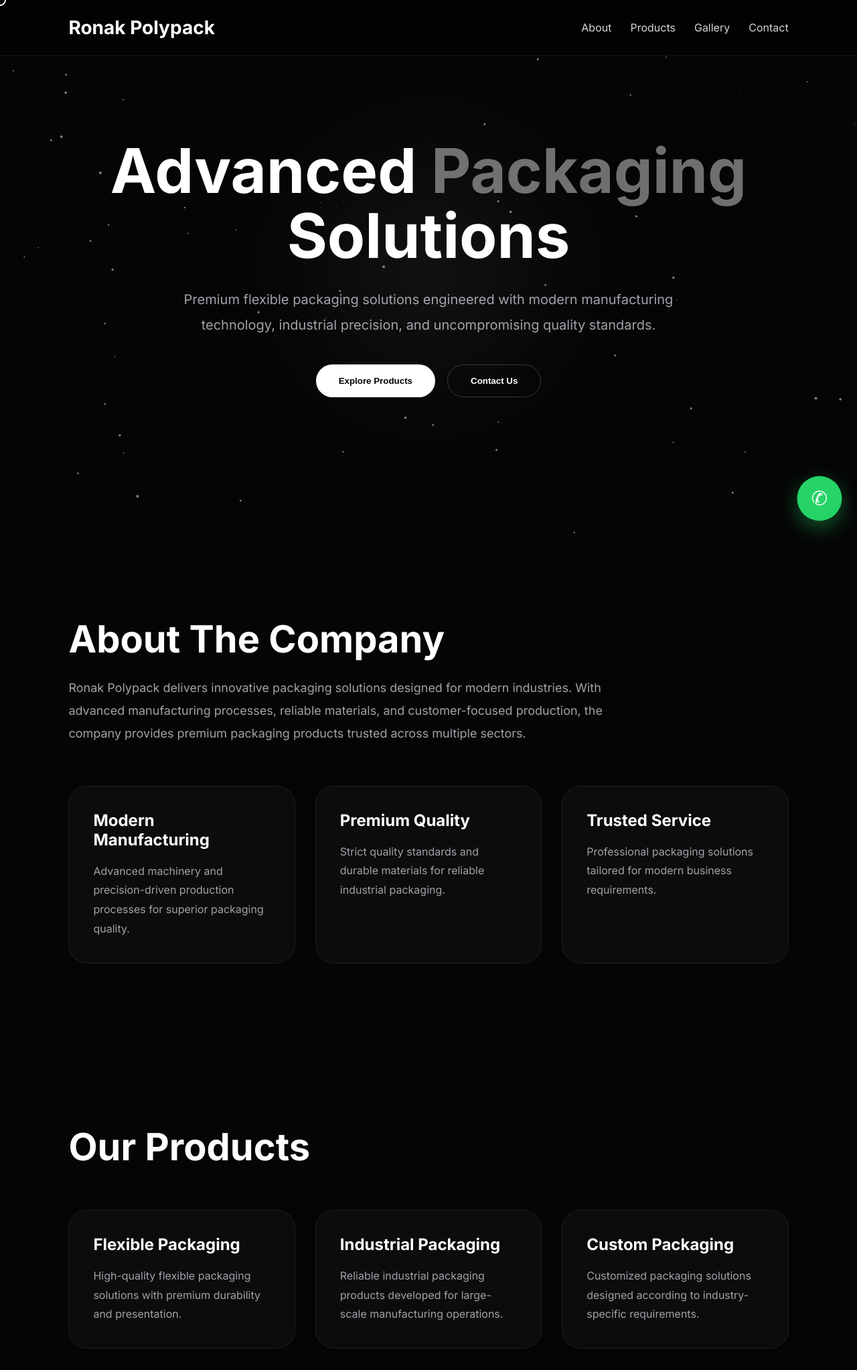
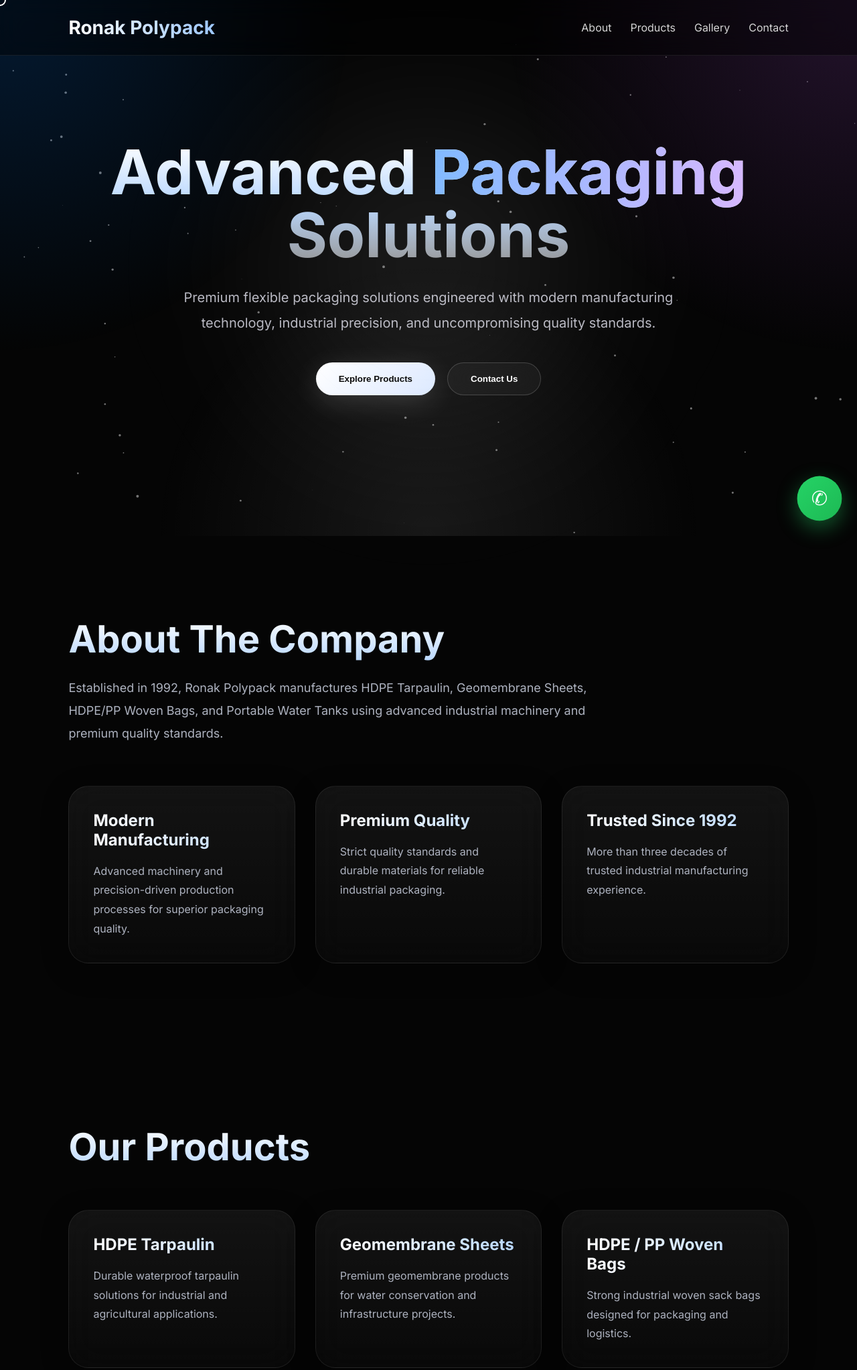
Before and after one commit to Mahin98250/Ronak-Polypack, a plain HTML site: page index.html in a window 1280 px wide. Shown: the top 2045 px of the page at 67% size. Drawn offline with Linux system fonts and the light colour scheme.

Commit message:
Add Apple-style gradients and glow effects

```diff
--- a/index.html
+++ b/index.html
@@ -10,43 +10,63 @@
 <style>
 *{margin:0;padding:0;box-sizing:border-box;scroll-behavior:smooth}
 body{font-family:'Inter',sans-serif;background:#050505;color:white;overflow-x:hidden;cursor:none}
-canvas{position:fixed;top:0;left:0;width:100%;height:100%;z-index:-1}
+canvas{position:fixed;top:0;left:0;width:100%;height:100%;z-index:-2}
+.gradient-bg{position:fixed;inset:0;z-index:-1;background:
+radial-gradient(circle at top left,rgba(0,122,255,.18),transparent 35%),
+radial-gradient(circle at top right,rgba(175,82,222,.18),transparent 35%),
+radial-gradient(circle at bottom center,rgba(255,255,255,.08),transparent 40%)}
 .cursor{width:18px;height:18px;border:2px solid white;border-radius:50%;position:fixed;pointer-events:none;transform:translate(-50%,-50%);z-index:9999;transition:transform .1s ease}
-.loader{position:fixed;inset:0;background:black;display:flex;justify-content:center;align-items:center;z-index:10000;transition:1s ease}.loader.hidden{opacity:0;visibility:hidden}.loader h1{font-size:42px;letter-spacing:3px;color:white;animation:pulse 1.5s infinite}
+.loader{position:fixed;inset:0;background:black;display:flex;justify-content:center;align-items:center;z-index:10000;transition:1s ease}.loader.hidden{opacity:0;visibility:hidden}.loader h1{font-size:42px;letter-spacing:4px;background:linear-gradient(90deg,#fff,#8ec5ff,#d7b8ff);-webkit-background-clip:text;-webkit-text-fill-color:transparent;animation:pulse 1.5s infinite}
 nav{position:fixed;top:0;width:100%;display:flex;justify-content:space-between;align-items:center;padding:24px 8%;background:rgba(0,0,0,.45);backdrop-filter:blur(18px);border-bottom:1px solid rgba(255,255,255,.08);z-index:1000;transition:.3s}
-nav.scrolled{padding:18px 8%;background:rgba(0,0,0,.85)}nav h1{font-size:28px;font-weight:700}nav div{display:flex;gap:28px}nav a{text-decoration:none;color:#d4d4d4;transition:.3s}nav a:hover{color:white}
-.hero{height:100vh;display:flex;flex-direction:column;justify-content:center;align-items:center;text-align:center;padding:20px;position:relative}.hero::before{content:'';position:absolute;width:500px;height:500px;background:radial-gradient(circle,rgba(255,255,255,.08),transparent 70%);filter:blur(80px)}
-.hero h2{font-size:92px;max-width:1000px;line-height:1.05;animation:fadeUp 1s ease}.hero span{color:#6f6f6f}.hero p{margin-top:28px;max-width:760px;font-size:20px;line-height:1.9;color:#a1a1aa;animation:fadeUp 1.5s ease}.buttons{display:flex;gap:18px;margin-top:40px;animation:fadeUp 2s ease}.btn{padding:16px 34px;border-radius:999px;border:none;font-weight:700;cursor:pointer;transition:.3s}.primary{background:white;color:black}.secondary{background:transparent;color:white;border:1px solid rgba(255,255,255,.2)}.primary:hover,.secondary:hover{transform:translateY(-5px) scale(1.03)}.secondary:hover{background:white;color:black}
-section{padding:120px 8%}.title{font-size:56px;margin-bottom:22px}.text{max-width:850px;color:#a1a1aa;line-height:1.9;font-size:18px}.cards{display:grid;grid-template-columns:repeat(auto-fit,minmax(260px,1fr));gap:30px;margin-top:60px}.card{background:rgba(255,255,255,.03);padding:36px;border-radius:28px;border:1px solid rgba(255,255,255,.08);backdrop-filter:blur(18px);transition:.35s}.card:hover{transform:translateY(-10px) rotateX(4deg);border-color:rgba(255,255,255,.18);box-shadow:0 20px 50px rgba(255,255,255,.05)}.card h3{margin-bottom:18px;font-size:24px}.card p{color:#a1a1aa;line-height:1.8}
-.gallery{display:grid;grid-template-columns:repeat(auto-fit,minmax(280px,1fr));gap:24px;margin-top:50px}.gallery img{width:100%;height:260px;object-fit:cover;border-radius:28px;border:1px solid rgba(255,255,255,.08);transition:.4s}.gallery img:hover{transform:scale(1.03)}
-.stats{display:grid;grid-template-columns:repeat(auto-fit,minmax(220px,1fr));gap:30px;margin-top:60px}.stat{padding:40px;border-radius:26px;background:#111;border:1px solid rgba(255,255,255,.08);text-align:center}.stat h4{font-size:52px;margin-bottom:10px}
-.whatsapp{position:fixed;bottom:24px;right:24px;background:#25D366;color:white;width:64px;height:64px;border-radius:50%;display:flex;align-items:center;justify-content:center;font-size:28px;text-decoration:none;box-shadow:0 10px 30px rgba(37,211,102,.4);animation:pulse 2s infinite}
-.reveal{opacity:0;transform:translateY(60px);transition:1s ease}.reveal.active{opacity:1;transform:translateY(0)}footer{text-align:center;padding:40px;color:#777;border-top:1px solid rgba(255,255,255,.08)}
+nav.scrolled{padding:18px 8%;background:rgba(0,0,0,.82)}
+nav h1{font-size:28px;font-weight:700;background:linear-gradient(90deg,#fff,#9dc7ff);-webkit-background-clip:text;-webkit-text-fill-color:transparent}
+nav div{display:flex;gap:28px}nav a{text-decoration:none;color:#d4d4d4;transition:.3s}nav a:hover{color:white}
+.hero{height:100vh;display:flex;flex-direction:column;justify-content:center;align-items:center;text-align:center;padding:20px;position:relative}
+.hero::before{content:'';position:absolute;width:700px;height:700px;background:radial-gradient(circle,rgba(255,255,255,.12),transparent 70%);filter:blur(100px)}
+.hero h2{font-size:92px;max-width:1000px;line-height:1.02;animation:fadeUp 1s ease;background:linear-gradient(180deg,#ffffff,#b8d7ff,#8f8f8f);-webkit-background-clip:text;-webkit-text-fill-color:transparent}
+.hero span{background:linear-gradient(90deg,#7ab6ff,#d7b8ff);-webkit-background-clip:text;-webkit-text-fill-color:transparent}
+.hero p{margin-top:28px;max-width:760px;font-size:20px;line-height:1.9;color:#b8b8c2;animation:fadeUp 1.5s ease}.buttons{display:flex;gap:18px;margin-top:40px;animation:fadeUp 2s ease}
+.btn{padding:16px 34px;border-radius:999px;border:none;font-weight:700;cursor:pointer;transition:.35s}
+.primary{background:linear-gradient(135deg,#ffffff,#dbe8ff);color:black;box-shadow:0 10px 40px rgba(255,255,255,.15)}
+.secondary{background:rgba(255,255,255,.04);color:white;border:1px solid rgba(255,255,255,.18);backdrop-filter:blur(20px)}
+.primary:hover,.secondary:hover{transform:translateY(-5px) scale(1.03)}
+.secondary:hover{background:rgba(255,255,255,.12)}
+section{padding:120px 8%}.title{font-size:56px;margin-bottom:22px;background:linear-gradient(180deg,#fff,#b8d7ff);-webkit-background-clip:text;-webkit-text-fill-color:transparent}.text{max-width:850px;color:#aeb3c0;line-height:1.9;font-size:18px}
+.cards{display:grid;grid-template-columns:repeat(auto-fit,minmax(260px,1fr));gap:30px;margin-top:60px}
+.card{background:linear-gradient(180deg,rgba(255,255,255,.06),rgba(255,255,255,.02));padding:36px;border-radius:30px;border:1px solid rgba(255,255,255,.08);backdrop-filter:blur(24px);transition:.35s;box-shadow:0 10px 40px rgba(0,0,0,.25)}
+.card:hover{transform:translateY(-12px) rotateX(4deg);border-color:rgba(255,255,255,.2);box-shadow:0 20px 60px rgba(0,122,255,.15)}
+.card h3{margin-bottom:18px;font-size:24px;background:linear-gradient(90deg,#fff,#b8d7ff);-webkit-background-clip:text;-webkit-text-fill-color:transparent}.card p{color:#aeb3c0;line-height:1.8}
+.gallery{display:grid;grid-template-columns:repeat(auto-fit,minmax(280px,1fr));gap:24px;margin-top:50px}.gallery img{width:100%;height:260px;object-fit:cover;border-radius:28px;border:1px solid rgba(255,255,255,.08);transition:.4s;box-shadow:0 10px 40px rgba(0,0,0,.4)}.gallery img:hover{transform:scale(1.04)}
+.stats{display:grid;grid-template-columns:repeat(auto-fit,minmax(220px,1fr));gap:30px;margin-top:60px}.stat{padding:40px;border-radius:28px;background:linear-gradient(180deg,rgba(255,255,255,.05),rgba(255,255,255,.02));border:1px solid rgba(255,255,255,.08);text-align:center;backdrop-filter:blur(20px)}.stat h4{font-size:52px;margin-bottom:10px;background:linear-gradient(90deg,#fff,#7ab6ff);-webkit-background-clip:text;-webkit-text-fill-color:transparent}
+.whatsapp{position:fixed;bottom:24px;right:24px;background:linear-gradient(135deg,#25D366,#1db954);color:white;width:64px;height:64px;border-radius:50%;display:flex;align-items:center;justify-content:center;font-size:28px;text-decoration:none;box-shadow:0 10px 30px rgba(37,211,102,.4);animation:pulse 2s infinite}
+.reveal{opacity:0;transform:translateY(60px);transition:1s ease}.reveal.active{opacity:1;transform:translateY(0)}
+footer{text-align:center;padding:40px;color:#8d93a1;border-top:1px solid rgba(255,255,255,.08)}
 @keyframes fadeUp{from{opacity:0;transform:translateY(50px)}to{opacity:1;transform:translateY(0)}}@keyframes pulse{0%{transform:scale(1)}50%{transform:scale(1.08)}100%{transform:scale(1)}}
 @media(max-width:768px){body{cursor:auto}.cursor{display:none}.hero h2{font-size:52px}.title{font-size:38px}nav div{display:none}.buttons{flex-direction:column}}
 </style>
 </head>
 <body>
 <canvas id="particles"></canvas>
+<div class="gradient-bg"></div>
 <div class="loader" id="loader"><h1>RONAK POLYPACK</h1></div>
 <div class="cursor" id="cursor"></div>
 <nav id="navbar"><h1>Ronak Polypack</h1><div><a href="#about">About</a><a href="#products">Products</a><a href="#gallery">Gallery</a><a href="#contact">Contact</a></div></nav>
 <section class="hero"><h2>Advanced <span>Packaging</span><br>Solutions</h2><p>Premium flexible packaging solutions engineered with modern manufacturing technology, industrial precision, and uncompromising quality standards.</p><div class="buttons"><button class="btn primary">Explore Products</button><button class="btn secondary">Contact Us</button></div></section>
-<section id="about" class="reveal"><h2 class="title">About The Company</h2><p class="text">Ronak Polypack delivers innovative packaging solutions designed for modern industries. With advanced manufacturing processes, reliable materials, and customer-focused production, the company provides premium packaging products trusted across multiple sectors.</p><div class="cards"><div class="card"><h3>Modern Manufacturing</h3><p>Advanced machinery and precision-driven production processes for superior packaging quality.</p></div><div class="card"><h3>Premium Quality</h3><p>Strict quality standards and durable materials for reliable industrial packaging.</p></div><div class="card"><h3>Trusted Service</h3><p>Professional packaging solutions tailored for modern business requirements.</p></div></div></section>
-<section id="products" class="reveal"><h2 class="title">Our Products</h2><div class="cards"><div class="card"><h3>Flexible Packaging</h3><p>High-quality flexible packaging solutions with premium durability and presentation.</p></div><div class="card"><h3>Industrial Packaging</h3><p>Reliable industrial packaging products developed for large-scale manufacturing operations.</p></div><div class="card"><h3>Custom Packaging</h3><p>Customized packaging solutions designed according to industry-specific requirements.</p></div></div></section>
+<section id="about" class="reveal"><h2 class="title">About The Company</h2><p class="text">Established in 1992, Ronak Polypack manufactures HDPE Tarpaulin, Geomembrane Sheets, HDPE/PP Woven Bags, and Portable Water Tanks using advanced industrial machinery and premium quality standards.</p><div class="cards"><div class="card"><h3>Modern Manufacturing</h3><p>Advanced machinery and precision-driven production processes for superior packaging quality.</p></div><div class="card"><h3>Premium Quality</h3><p>Strict quality standards and durable materials for reliable industrial packaging.</p></div><div class="card"><h3>Trusted Since 1992</h3><p>More than three decades of trusted industrial manufacturing experience.</p></div></div></section>
+<section id="products" class="reveal"><h2 class="title">Our Products</h2><div class="cards"><div class="card"><h3>HDPE Tarpaulin</h3><p>Durable waterproof tarpaulin solutions for industrial and agricultural applications.</p></div><div class="card"><h3>Geomembrane Sheets</h3><p>Premium geomembrane products for water conservation and infrastructure projects.</p></div><div class="card"><h3>HDPE / PP Woven Bags</h3><p>Strong industrial woven sack bags designed for packaging and logistics.</p></div></div></section>
 <section id="gallery" class="reveal"><h2 class="title">Manufacturing Gallery</h2><p class="text">A glimpse into modern manufacturing, industrial production, and premium packaging infrastructure.</p><div class="gallery"><img src="https://images.unsplash.com/photo-1565793298595-6a879b1d9492?q=80&w=1200&auto=format&fit=crop"><img src="https://images.unsplash.com/photo-1581092335397-9583eb92d232?q=80&w=1200&auto=format&fit=crop"><img src="https://images.unsplash.com/photo-1517048676732-d65bc937f952?q=80&w=1200&auto=format&fit=crop"></div></section>
-<section class="reveal"><h2 class="title">Industries We Serve</h2><div class="cards"><div class="card"><h3>Food Industry</h3><p>Safe and durable packaging solutions for food-grade applications.</p></div><div class="card"><h3>Pharmaceutical</h3><p>Reliable packaging developed for pharmaceutical and healthcare sectors.</p></div><div class="card"><h3>Industrial Sector</h3><p>Strong industrial packaging for logistics and manufacturing industries.</p></div></div><div class="stats"><div class="stat"><h4 class="counter" data-target="20">0</h4><p>Years Experience</p></div><div class="stat"><h4 class="counter" data-target="500">0</h4><p>Clients Served</p></div><div class="stat"><h4 class="counter" data-target="100">0</h4><p>Quality Focused</p></div></div></section>
-<section id="contact" class="reveal"><h2 class="title">Contact Us</h2><p class="text">Partner with Ronak Polypack for modern industrial packaging solutions and premium manufacturing quality.</p></section>
-<a class="whatsapp" href="https://wa.me/919000000000" target="_blank">✆</a>
+<section class="reveal"><h2 class="title">Industries We Serve</h2><div class="cards"><div class="card"><h3>Agriculture</h3><p>Reliable HDPE products for farming and water reservation solutions.</p></div><div class="card"><h3>Railway & Infrastructure</h3><p>Industrial-grade products for railway, canal, and road construction projects.</p></div><div class="card"><h3>Waste Management</h3><p>Geomembrane and industrial packaging solutions for environmental applications.</p></div></div><div class="stats"><div class="stat"><h4 class="counter" data-target="32">0</h4><p>Years Experience</p></div><div class="stat"><h4 class="counter" data-target="3000">0</h4><p>Projects Completed</p></div><div class="stat"><h4 class="counter" data-target="50">0</h4><p>Trained Engineers</p></div></div></section>
+<section id="contact" class="reveal"><h2 class="title">Contact Us</h2><p class="text">Vadsar-Moti Bhoyan Road, Gandhinagar • +91 98250 76186 • ronak_polypack@yahoo.com</p></section>
+<a class="whatsapp" href="https://wa.me/919825076186" target="_blank">✆</a>
 <footer>© 2026 Ronak Polypack. All rights reserved.</footer>
 <script>
 window.addEventListener('load',()=>{setTimeout(()=>{document.getElementById('loader').classList.add('hidden')},1500)});
 const cursor=document.getElementById('cursor');document.addEventListener('mousemove',e=>{cursor.style.left=e.clientX+'px';cursor.style.top=e.clientY+'px'});
 window.addEventListener('scroll',()=>{const nav=document.getElementById('navbar');if(window.scrollY>50){nav.classList.add('scrolled')}else{nav.classList.remove('scrolled')}});
 const reveals=document.querySelectorAll('.reveal');function revealSections(){reveals.forEach(section=>{const top=section.getBoundingClientRect().top;if(top<window.innerHeight-100){section.classList.add('active')}})}window.addEventListener('scroll',revealSections);revealSections();
-const counters=document.querySelectorAll('.counter');counters.forEach(counter=>{const update=()=>{const target=+counter.getAttribute('data-target');const current=+counter.innerText;const increment=target/100;if(current<target){counter.innerText=Math.ceil(current+increment);setTimeout(update,20)}else{counter.innerText=target+'+'}};update();});
+const counters=document.querySelectorAll('.counter');counters.forEach(counter=>{const update=()=>{const target=+counter.getAttribute('data-target');const current=+counter.innerText;const increment=target/100;if(current<target){counter.innerText=Math.ceil(current+increment);setTimeout(update,10)}else{counter.innerText=target+'+'}};update();});
 const canvas=document.getElementById('particles');const ctx=canvas.getContext('2d');canvas.width=window.innerWidth;canvas.height=window.innerHeight;let particles=[];for(let i=0;i<80;i++){particles.push({x:Math.random()*canvas.width,y:Math.random()*canvas.height,r:Math.random()*2,vx:(Math.random()-.5)*0.5,vy:(Math.random()-.5)*0.5})}
-function animate(){ctx.clearRect(0,0,canvas.width,canvas.height);ctx.fillStyle='rgba(255,255,255,.5)';particles.forEach(p=>{ctx.beginPath();ctx.arc(p.x,p.y,p.r,0,Math.PI*2);ctx.fill();p.x+=p.vx;p.y+=p.vy;if(p.x<0||p.x>canvas.width)p.vx*=-1;if(p.y<0||p.y>canvas.height)p.vy*=-1});requestAnimationFrame(animate)}animate();
+function animate(){ctx.clearRect(0,0,canvas.width,canvas.height);ctx.fillStyle='rgba(255,255,255,.45)';particles.forEach(p=>{ctx.beginPath();ctx.arc(p.x,p.y,p.r,0,Math.PI*2);ctx.fill();p.x+=p.vx;p.y+=p.vy;if(p.x<0||p.x>canvas.width)p.vx*=-1;if(p.y<0||p.y>canvas.height)p.vy*=-1});requestAnimationFrame(animate)}animate();
 </script>
 </body>
 </html>
```
